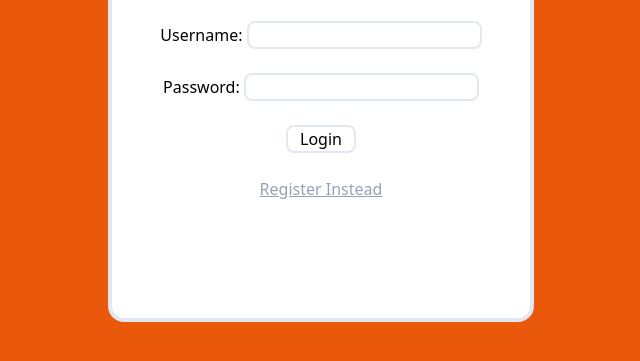
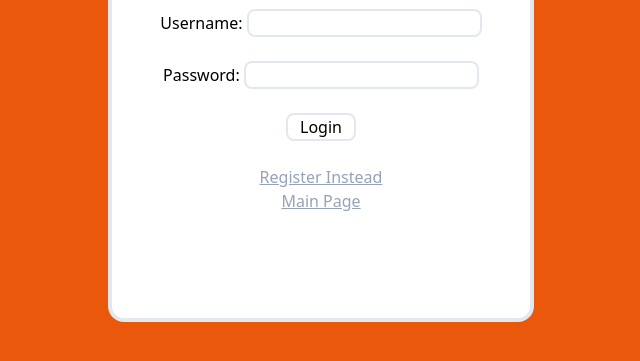
Before and after one commit to Brskdd/MangoMuncher, a website: page src/login.html in a window 1280 px wide. Shown: the part 345-706 px from the top of the page, without its empty margins (319-959 px from the left). Drawn offline with nearby package versions, Linux system fonts and the light colour scheme.

Commit message:
added return to main page

```diff
--- a/src/login.html
+++ b/src/login.html
@@ -28,6 +28,8 @@
                     <br>
                 </form>
                 <a class="text-slate-400 mt-auto underline" href="register.html">Register Instead</a>
+                <br>
+                <a class="text-slate-400 mt-auto underline" href="index.html">Main Page</a>
             </div>
         </div>
     </div>
```
Also changed, not shown: src/register.html (+2 -0 lines).
